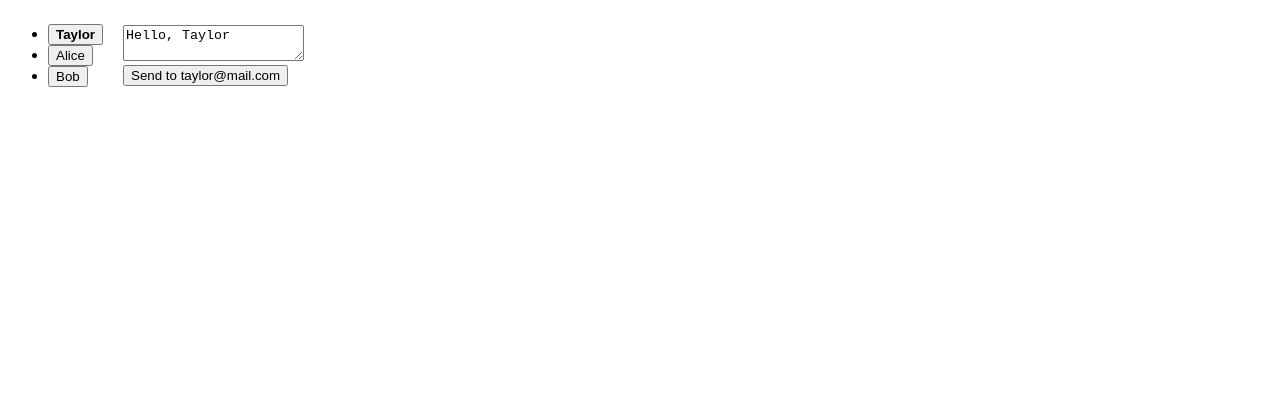
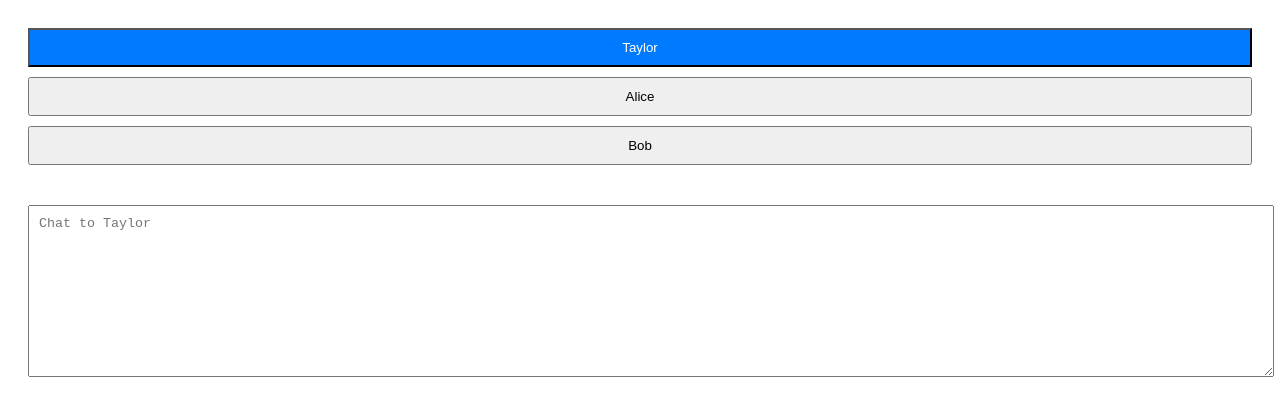
Before and after one commit to vladislav0sidorov/Solution-for-university, a React (Vite) app: page / in a window 1280 px wide. Shown: the top 416 px of the page. Built offline with nearby package versions, Linux system fonts and the light colour scheme.

Commit message:
3_5_3 Restore input values when switching

```diff
--- /dev/null
+++ b/src/App.css
@@ -0,0 +1,27 @@
+
+.contact-list {
+  display: flex;
+  flex-direction: column;
+  gap: 10px;
+  padding: 20px;
+}
+
+.contact-list button {
+  padding: 10px;
+  cursor: pointer;
+}
+
+.contact-list button.selected {
+  background: #007bff;
+  color: white;
+}
+
+.chat {
+  padding: 20px;
+}
+
+.chat textarea {
+  width: 100%;
+  height: 150px;
+  padding: 10px;
+}
--- a/src/App.tsx
+++ b/src/App.tsx
@@ -1,11 +1,13 @@
 // 3_5_4  Implement useReducer from scratch
 /*
-  В предыдущих примерах вы импортировали хук useReducer из React. В этот раз вам предстоит реализовать хук useReducer самостоятельно! Вот заглушка для начала работы. Он не должен занимать более 10 строк кода.
+  В этом примере переключение между разными получателями всегда очищает текстовый ввод. Это связано с тем, что вы не хотите разделять черновик одного сообщения между несколькими получателями. Но было бы лучше, если бы ваше приложение "запоминало" черновики для каждого контакта отдельно, восстанавливая их при переключении контактов.
 
-  Чтобы проверить свои изменения, попробуйте ввести текст в поле ввода или выбрать контакт.
+  Ваша задача - изменить структуру состояния таким образом, чтобы запоминать  отдельный черновик сообщения для каждого контакта. Вам потребуется внести несколько изменений в редуктор, начальное состояние и компоненты.
+
 */
 
-import { useReducer } from './myUseReducer'
+import { useReducer } from 'react'
+import './App.css'
 import Chat from './Chat'
 import ContactList from './ContactList'
 import { initialState, messengerReducer } from './messengerReducer'
@@ -13,9 +15,9 @@ import { initialState, messengerReducer } from './messengerReducer'
 export default function Messenger() {
   const [state, dispatch] = useReducer(messengerReducer, initialState)
   const message = state.messages[state.selectedId]
-  const contact = contacts.find(c => c.id === state.selectedId)!
+  const contact = contacts.find(c => c.id === state.selectedId) ?? contacts[0]
   return (
-    <div style={{ display: 'flex', alignItems: 'center', gap: '20px' }}>
+    <div>
       <ContactList contacts={contacts} selectedId={state.selectedId} dispatch={dispatch} />
       <Chat key={contact.id} message={message} contact={contact} dispatch={dispatch} />
     </div>
--- a/src/Chat.tsx
+++ b/src/Chat.tsx
@@ -1,7 +1,12 @@
-import { Action } from './messengerReducer'
 import { Contact } from './App'
 
-export default function Chat({ contact, message, dispatch }: { contact: Contact; message: string; dispatch: (action: Action) => void }) {
+type ChatProps = {
+  contact: Contact
+  message: string
+  dispatch: React.Dispatch<any>
+}
+
+export default function Chat({ contact, message, dispatch }: ChatProps) {
   return (
     <section className="chat">
       <textarea
@@ -14,17 +19,6 @@ export default function Chat({ contact, message, dispatch }: { contact: Contact;
           })
         }}
       />
-      <br />
-      <button
-        onClick={() => {
-          alert(`Sending "${message}" to ${contact.email}`)
-          dispatch({
-            type: 'sent_message'
-          })
-        }}
-      >
-        Send to {contact.email}
-      </button>
     </section>
   )
 }
--- a/src/ContactList.tsx
+++ b/src/ContactList.tsx
@@ -1,33 +1,28 @@
 import { Contact } from './App'
-import { Action } from './messengerReducer'
 
-export default function ContactList({
-  contacts,
-  selectedId,
-  dispatch
-}: {
+type ContactListProps = {
   contacts: Contact[]
   selectedId: number
-  dispatch: (action: Action) => void
-}) {
+  dispatch: React.Dispatch<any>
+}
+
+export default function ContactList({ contacts, selectedId, dispatch }: ContactListProps) {
   return (
     <section className="contact-list">
-      <ul>
       {contacts.map(contact => (
-          <li key={contact.id}>
         <button
+          key={contact.id}
+          className={selectedId === contact.id ? 'selected' : ''}
           onClick={() => {
             dispatch({
-                  type: 'changed_selection',
+              type: 'selected_contact',
               contactId: contact.id
             })
           }}
         >
-              {selectedId === contact.id ? <b>{contact.name}</b> : contact.name}
+          {contact.name}
         </button>
-          </li>
       ))}
-      </ul>
     </section>
   )
 }
--- a/src/messengerReducer.ts
+++ b/src/messengerReducer.ts
@@ -1,33 +1,24 @@
 export type State = {
   selectedId: number;
-    messages: Record<number, string>;
+  messages: { [key: number]: string };
+}
+
+export type Action =
+  | { type: 'selected_contact'; contactId: number }
+  | { type: 'edited_message'; message: string };
+
+export const initialState: State = {
+  selectedId: 0,
+  messages: {
+    0: '', // Taylor
+    1: '', // Alice
+    2: '', // Bob
+  }
 };
 
-export type Action = {
-    type: 'changed_selection';
-    contactId: number;
-} | {
-    type: 'edited_message';
-    message: string;
-} | {
-    type: 'sent_message';
-};
-
-export const initialState = {
-    selectedId: 0,
-    messages: {
-        0: 'Hello, Taylor',
-        1: 'Hello, Alice',
-        2: 'Hello, Bob',
-    },
-};
-
-export function messengerReducer(
-    state: State,
-    action: Action
-): State {
+export function messengerReducer(state: State, action: Action): State {
   switch (action.type) {
-        case 'changed_selection': {
+    case 'selected_contact': {
       return {
         ...state,
         selectedId: action.contactId,
@@ -38,21 +29,11 @@ export function messengerReducer(
         ...state,
         messages: {
           ...state.messages,
-                    [state.selectedId]: action.message,
-                },
+          [state.selectedId]: action.message
+        }
       };
     }
-        case 'sent_message': {
-            return {
-                ...state,
-                messages: {
-                    ...state.messages,
-                    [state.selectedId]: '',
-                },
-            };
-        }
-        default: {
-            throw Error('Unknown action: ' + action.type);
+    default:
+      return state;
   }
 }
-}
```
Lines whose indentation alone changed are shown as unchanged.
